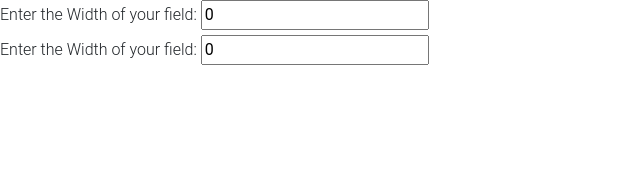
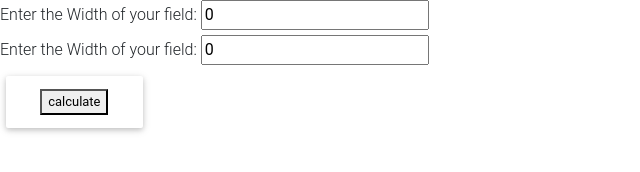
Before and after one commit to JacobTaylorNWMSU/AppChallenge1, a plain HTML site: page index.html in a window 1280 px wide. Shown: the whole page, without its empty margins (0-640 px from the left). Drawn offline with nearby package versions, Linux system fonts and the light colour scheme.

Commit message:
Finished main.js file

```diff
--- a/index.html
+++ b/index.html
@@ -19,6 +19,9 @@
             .main{
                 left: 50%;
             }
+            .btn{
+                left: 50%;
+            }
             .response{
                 left: 50%;
                 top: 50%;
@@ -36,8 +39,12 @@
                 <input id="length" type="number" minlength="1" maxlength="12" value="0">
             </fieldset>
         </div>
+        <div class="btn">
+            <button id="calculate">calculate</button>
+        </div>
         <div class = 'response'>
             <p id="result"></p>
         </div>
+        <script src="main.js"></script>
     </body>
 </html>
```
